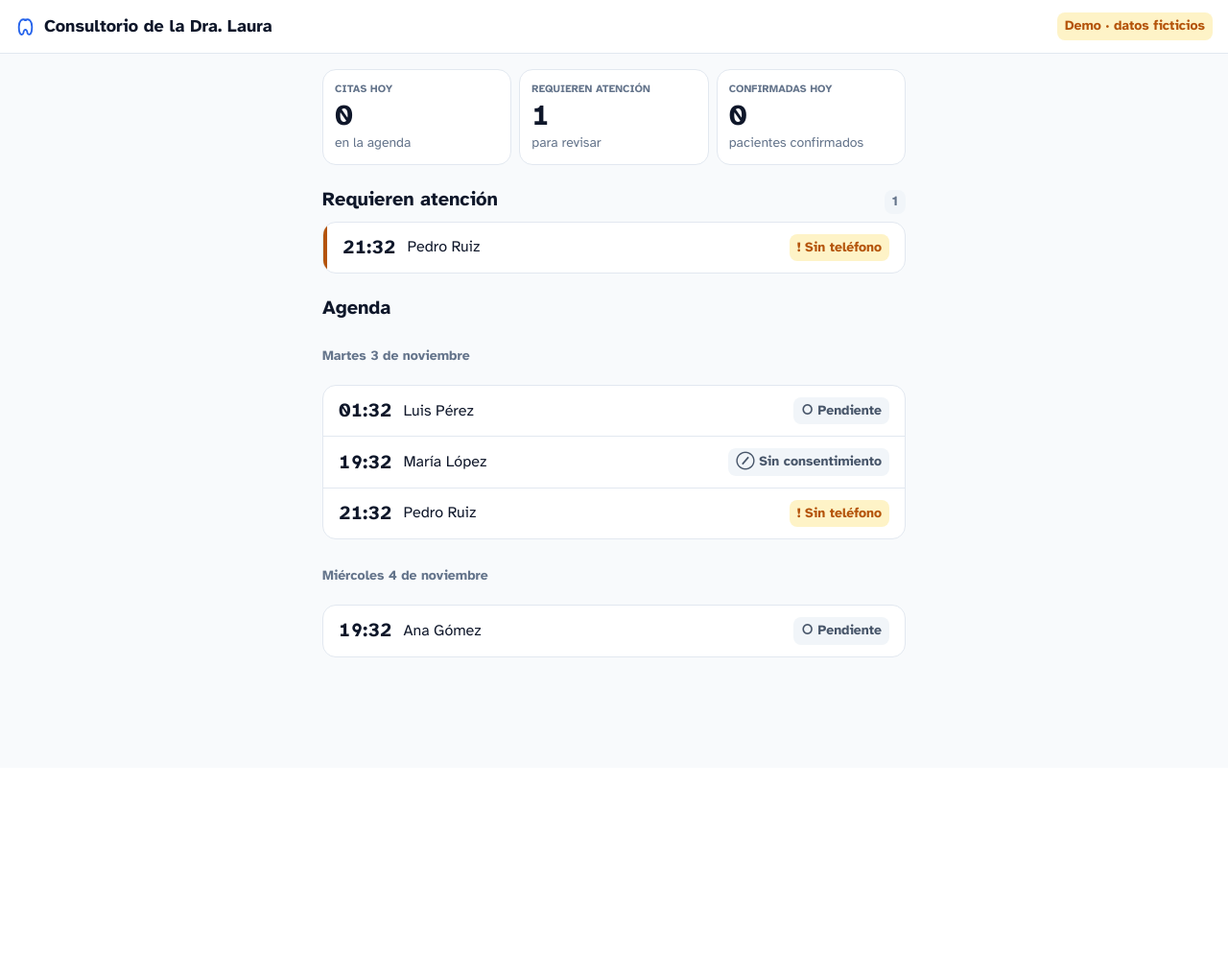
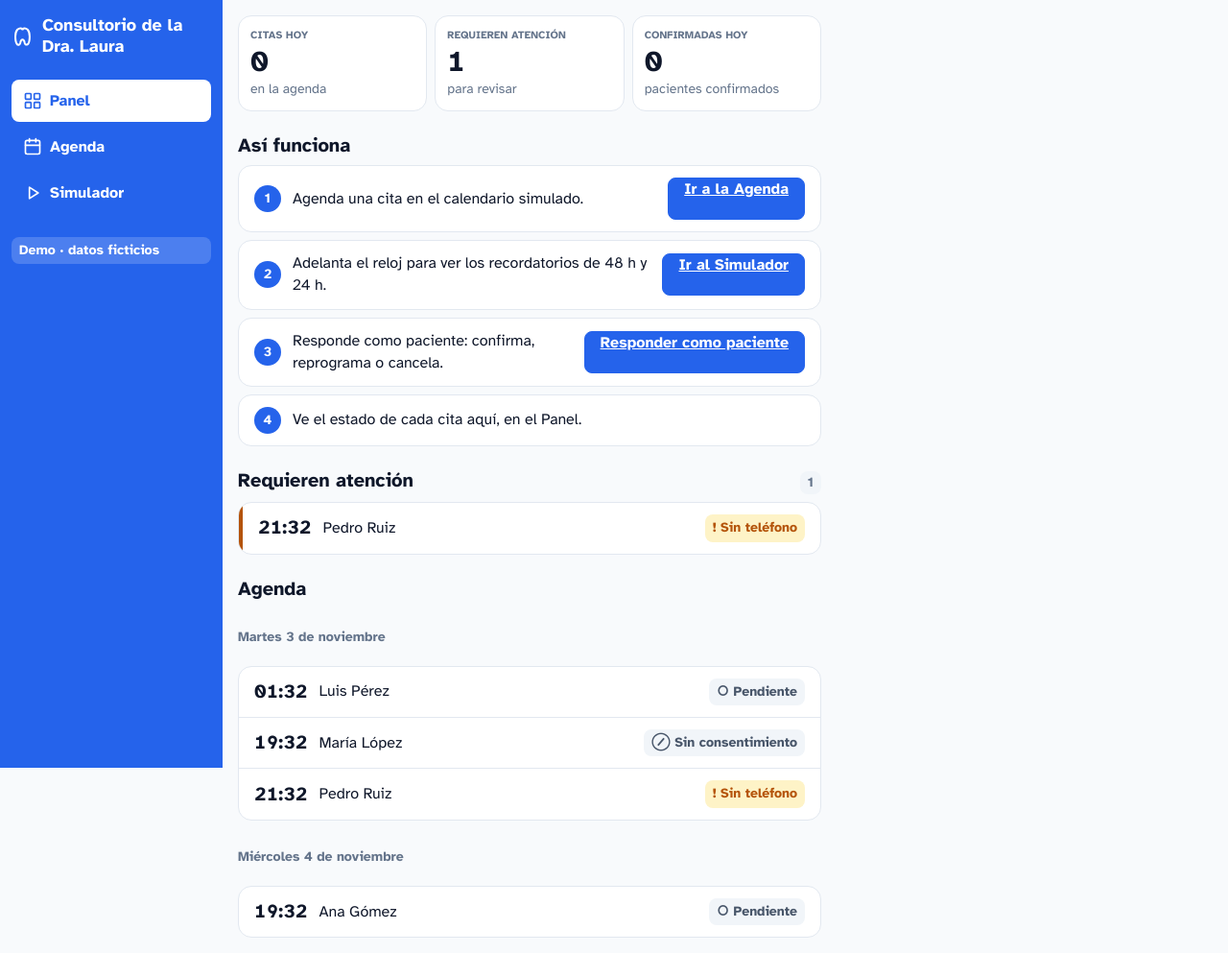
Before and after one commit to Edwin1719/SDD_FLOW, a FastAPI app: page / in a window 1280 px wide. Shown: the whole page at 96% size. Before the commit the page ends 685 px from the top, so only its background shows below. Run offline with FastAPI, Linux system fonts and the light colour scheme.

Commit message:
Navegación (sidebar + barra inferior) y flujo guiado del demo (T21)

```diff
--- a/app/web/static/styles.css
+++ b/app/web/static/styles.css
@@ -41,6 +41,7 @@ body {
   color: var(--tinta);
   line-height: 1.45;
   -webkit-font-smoothing: antialiased;
+  padding-bottom: 72px;
 }
 
 /* Cabecera fija */
@@ -54,8 +55,7 @@ body {
   gap: var(--e-3);
   min-height: var(--alto-cabecera);
   padding: var(--e-2) var(--e-4);
-  background: var(--superficie);
-  border-bottom: 1px solid var(--borde);
+  background: var(--acento);
 }
 
 .marca {
@@ -67,13 +67,14 @@ body {
 
 .logo-diente {
   flex: none;
-  color: var(--acento);
+  color: var(--superficie);
 }
 
 .marca-nombre {
   font-size: var(--t-18);
   font-weight: 700;
   line-height: 1.2;
+  color: var(--superficie);
   white-space: nowrap;
   overflow: hidden;
   text-overflow: ellipsis;
@@ -83,8 +84,8 @@ body {
   flex: none;
   font-size: var(--t-14);
   font-weight: 700;
-  color: var(--atencion-texto);
-  background: var(--atencion-fondo);
+  color: var(--superficie);
+  background: color-mix(in srgb, var(--superficie) 18%, transparent);
   padding: var(--e-1) var(--e-2);
   border-radius: var(--radio-control);
 }
@@ -96,6 +97,67 @@ body {
   text-decoration: none;
 }
 .volver:hover { text-decoration: underline; }
+
+/* Navegación: barra lateral (escritorio) y barra inferior (celular) */
+.sidebar { display: none; }
+
+.sidebar-marca {
+  display: flex;
+  align-items: center;
+  gap: var(--e-2);
+  color: var(--superficie);
+  text-decoration: none;
+  font-size: var(--t-18);
+  font-weight: 700;
+  line-height: 1.2;
+}
+
+.sidebar-nav {
+  display: flex;
+  flex-direction: column;
+  gap: var(--e-1);
+}
+
+.nav-item {
+  display: flex;
+  align-items: center;
+  gap: var(--e-2);
+  min-height: var(--objetivo-tactil);
+  padding: 0 var(--e-3);
+  border-radius: var(--radio-control);
+  color: var(--superficie);
+  text-decoration: none;
+  font-size: var(--t-16);
+  font-weight: 700;
+}
+.nav-item:hover { background: color-mix(in srgb, var(--superficie) 14%, transparent); }
+.nav-item.activo { background: var(--superficie); color: var(--acento); }
+
+.nav-inferior {
+  position: fixed;
+  bottom: 0;
+  left: 0;
+  right: 0;
+  z-index: 40;
+  display: flex;
+  background: var(--superficie);
+  border-top: 1px solid var(--borde);
+}
+
+.nav-tab {
+  flex: 1;
+  display: flex;
+  flex-direction: column;
+  align-items: center;
+  justify-content: center;
+  gap: 2px;
+  min-height: 60px;
+  color: var(--pizarra);
+  text-decoration: none;
+  font-size: var(--t-14);
+  font-weight: 700;
+}
+.nav-tab.activo { color: var(--acento); }
 
 /* Panel */
 .panel {
@@ -112,6 +174,53 @@ body {
   display: grid;
   grid-template-columns: repeat(3, minmax(0, 1fr));
   gap: var(--e-2);
+}
+
+/* Recorrido guiado «Así funciona» */
+.pasos {
+  list-style: none;
+  margin: 0;
+  padding: 0;
+  display: flex;
+  flex-direction: column;
+  gap: var(--e-2);
+}
+
+.paso {
+  display: flex;
+  align-items: center;
+  gap: var(--e-3);
+  padding: var(--e-3) var(--e-4);
+  background: var(--superficie);
+  border: 1px solid var(--borde);
+  border-radius: var(--radio-superficie);
+  flex-wrap: wrap;
+}
+
+.paso-numero {
+  flex: none;
+  display: inline-flex;
+  align-items: center;
+  justify-content: center;
+  width: 28px;
+  height: 28px;
+  border-radius: 50%;
+  background: var(--acento);
+  color: var(--superficie);
+  font-size: var(--t-14);
+  font-weight: 700;
+}
+
+.paso-texto {
+  flex: 1 1 12rem;
+  min-width: 0;
+  font-size: var(--t-16);
+}
+
+.boton-chico {
+  min-height: 36px;
+  padding: 0 var(--e-3);
+  font-size: var(--t-14);
 }
 
 .tarjeta {
@@ -432,7 +541,7 @@ input:focus-visible {
 .login .boton { width: 100%; }
 
 /* Agenda simulada */
-.agenda-subtitulo {
+.subtitulo {
   color: var(--pizarra);
   font-size: var(--t-16);
   margin: 0;
@@ -496,6 +605,27 @@ input:focus-visible {
   .tarjeta { padding: var(--e-2); }
 }
 
+/* Escritorio: barra lateral en lugar de cabecera y barra inferior */
+@media (min-width: 768px) {
+  body { padding-bottom: 0; }
+  .cabecera { display: none; }
+  .nav-inferior { display: none; }
+  .sidebar {
+    display: flex;
+    flex-direction: column;
+    position: fixed;
+    left: 0;
+    top: 0;
+    bottom: 0;
+    width: 232px;
+    background: var(--acento);
+    padding: var(--e-4) var(--e-3);
+    gap: var(--e-6);
+  }
+  .panel { margin-left: 232px; }
+  .dia { top: 0; }
+}
+
 @media (prefers-reduced-motion: reduce) {
   * { transition: none !important; animation: none !important; }
 }
--- /dev/null
+++ b/app/web/templates/_navegacion.html
@@ -0,0 +1,49 @@
+{# Navegación: barra lateral (escritorio) + cabecera y barra inferior (celular).
+   Requiere `active` en {'panel', 'agenda', 'sim'}. #}
+<!-- Barra lateral (escritorio) -->
+<aside class="sidebar">
+  <a class="sidebar-marca" href="/">
+    <svg class="logo-diente" viewBox="0 0 24 24" width="24" height="24" fill="none" stroke="currentColor" stroke-width="2" stroke-linecap="round" stroke-linejoin="round" aria-hidden="true"><path d="M12 4.5c-1.8-1.2-4.2-1.1-5.8.3C4.6 6.5 4 9.5 4 12c0 2.8.5 6.2 1.5 7.6.6.9 1.8 1.3 2.7.7.8-.4 1.1-1.2 1.1-2 0-1 .4-1.9 1.1-2.6.6-.6 1.5-.6 2.1 0 .7.7 1.1 1.6 1.1 2.6 0 .8.3 1.6 1.1 2 .9.6 2.1.2 2.7-.7 1-1.4 1.5-4.8 1.5-7.6 0-2.5-.6-5.5-2.2-7.2-1.6-1.4-4-1.5-5.8-.3z"/></svg>
+    <span>Consultorio de la Dra. Laura</span>
+  </a>
+  <nav class="sidebar-nav">
+    <a class="nav-item {% if active == 'panel' %}activo{% endif %}" href="/">
+      <svg viewBox="0 0 24 24" width="20" height="20" fill="none" stroke="currentColor" stroke-width="2" stroke-linecap="round" stroke-linejoin="round" aria-hidden="true"><rect x="3" y="3" width="7" height="7" rx="1"/><rect x="14" y="3" width="7" height="7" rx="1"/><rect x="3" y="14" width="7" height="7" rx="1"/><rect x="14" y="14" width="7" height="7" rx="1"/></svg>
+      <span>Panel</span>
+    </a>
+    <a class="nav-item {% if active == 'agenda' %}activo{% endif %}" href="/agenda">
+      <svg viewBox="0 0 24 24" width="20" height="20" fill="none" stroke="currentColor" stroke-width="2" stroke-linecap="round" stroke-linejoin="round" aria-hidden="true"><rect x="3" y="4" width="18" height="17" rx="2"/><path d="M16 2v4M8 2v4M3 10h18"/></svg>
+      <span>Agenda</span>
+    </a>
+    <a class="nav-item {% if active == 'sim' %}activo{% endif %}" href="/sim">
+      <svg viewBox="0 0 24 24" width="20" height="20" fill="none" stroke="currentColor" stroke-width="2" stroke-linecap="round" stroke-linejoin="round" aria-hidden="true"><path d="M8 5v14l11-7z"/></svg>
+      <span>Simulador</span>
+    </a>
+  </nav>
+  <span class="demo-badge">Demo · datos ficticios</span>
+</aside>
+
+<!-- Cabecera (celular) -->
+<header class="cabecera">
+  <div class="marca">
+    <svg class="logo-diente" viewBox="0 0 24 24" width="22" height="22" fill="none" stroke="currentColor" stroke-width="2" stroke-linecap="round" stroke-linejoin="round" aria-hidden="true"><path d="M12 4.5c-1.8-1.2-4.2-1.1-5.8.3C4.6 6.5 4 9.5 4 12c0 2.8.5 6.2 1.5 7.6.6.9 1.8 1.3 2.7.7.8-.4 1.1-1.2 1.1-2 0-1 .4-1.9 1.1-2.6.6-.6 1.5-.6 2.1 0 .7.7 1.1 1.6 1.1 2.6 0 .8.3 1.6 1.1 2 .9.6 2.1.2 2.7-.7 1-1.4 1.5-4.8 1.5-7.6 0-2.5-.6-5.5-2.2-7.2-1.6-1.4-4-1.5-5.8-.3z"/></svg>
+    <span class="marca-nombre">Consultorio de la Dra. Laura</span>
+  </div>
+  <span class="demo-badge">Demo · datos ficticios</span>
+</header>
+
+<!-- Barra inferior (celular) -->
+<nav class="nav-inferior">
+  <a class="nav-tab {% if active == 'panel' %}activo{% endif %}" href="/">
+    <svg viewBox="0 0 24 24" width="22" height="22" fill="none" stroke="currentColor" stroke-width="2" stroke-linecap="round" stroke-linejoin="round" aria-hidden="true"><rect x="3" y="3" width="7" height="7" rx="1"/><rect x="14" y="3" width="7" height="7" rx="1"/><rect x="3" y="14" width="7" height="7" rx="1"/><rect x="14" y="14" width="7" height="7" rx="1"/></svg>
+    <span>Panel</span>
+  </a>
+  <a class="nav-tab {% if active == 'agenda' %}activo{% endif %}" href="/agenda">
+    <svg viewBox="0 0 24 24" width="22" height="22" fill="none" stroke="currentColor" stroke-width="2" stroke-linecap="round" stroke-linejoin="round" aria-hidden="true"><rect x="3" y="4" width="18" height="17" rx="2"/><path d="M16 2v4M8 2v4M3 10h18"/></svg>
+    <span>Agenda</span>
+  </a>
+  <a class="nav-tab {% if active == 'sim' %}activo{% endif %}" href="/sim">
+    <svg viewBox="0 0 24 24" width="22" height="22" fill="none" stroke="currentColor" stroke-width="2" stroke-linecap="round" stroke-linejoin="round" aria-hidden="true"><path d="M8 5v14l11-7z"/></svg>
+    <span>Simulador</span>
+  </a>
+</nav>
--- a/app/web/templates/panel.html
+++ b/app/web/templates/panel.html
@@ -10,13 +10,8 @@
   <link rel="stylesheet" href="/static/styles.css">
 </head>
 <body>
-  <header class="cabecera">
-    <div class="marca">
-      <svg class="logo-diente" viewBox="0 0 24 24" width="22" height="22" fill="none" stroke="currentColor" stroke-width="2" stroke-linecap="round" stroke-linejoin="round" aria-hidden="true"><path d="M12 4.5c-1.8-1.2-4.2-1.1-5.8.3C4.6 6.5 4 9.5 4 12c0 2.8.5 6.2 1.5 7.6.6.9 1.8 1.3 2.7.7.8-.4 1.1-1.2 1.1-2 0-1 .4-1.9 1.1-2.6.6-.6 1.5-.6 2.1 0 .7.7 1.1 1.6 1.1 2.6 0 .8.3 1.6 1.1 2 .9.6 2.1.2 2.7-.7 1-1.4 1.5-4.8 1.5-7.6 0-2.5-.6-5.5-2.2-7.2-1.6-1.4-4-1.5-5.8-.3z"/></svg>
-      <span class="marca-nombre">Consultorio de la Dra. Laura</span>
-    </div>
-    {% if demo %}<span class="demo-badge">Demo · datos ficticios</span>{% endif %}
-  </header>
+  {% set active = 'panel' %}
+  {% include '_navegacion.html' %}
 
   <main class="panel">
     <section class="resumen" aria-label="Resumen del día">
@@ -27,6 +22,31 @@
         <span class="tarjeta-secundaria">{{ c.secundaria }}</span>
       </div>
       {% endfor %}
+    </section>
+
+    <section class="seccion">
+      <h2 class="titulo">Así funciona</h2>
+      <ol class="pasos">
+        <li class="paso">
+          <span class="paso-numero">1</span>
+          <span class="paso-texto">Agenda una cita en el calendario simulado.</span>
+          <a class="boton boton-chico" href="/agenda">Ir a la Agenda</a>
+        </li>
+        <li class="paso">
+          <span class="paso-numero">2</span>
+          <span class="paso-texto">Adelanta el reloj para ver los recordatorios de 48 h y 24 h.</span>
+          <a class="boton boton-chico" href="/sim">Ir al Simulador</a>
+        </li>
+        <li class="paso">
+          <span class="paso-numero">3</span>
+          <span class="paso-texto">Responde como paciente: confirma, reprograma o cancela.</span>
+          <a class="boton boton-chico" href="/sim">Responder como paciente</a>
+        </li>
+        <li class="paso">
+          <span class="paso-numero">4</span>
+          <span class="paso-texto">Ve el estado de cada cita aquí, en el Panel.</span>
+        </li>
+      </ol>
     </section>
 
     {% if attention %}
```
Also changed, not shown: app/web/templates/agenda.html (+4 -12 lines), app/web/templates/sim.html (+4 -11 lines), specs/001-recordatorios-confirmacion/spec.md (+6 -0 lines), specs/001-recordatorios-confirmacion/tasks.md (+7 -0 lines), .omp/skills/brand-design/SKILL.md.
